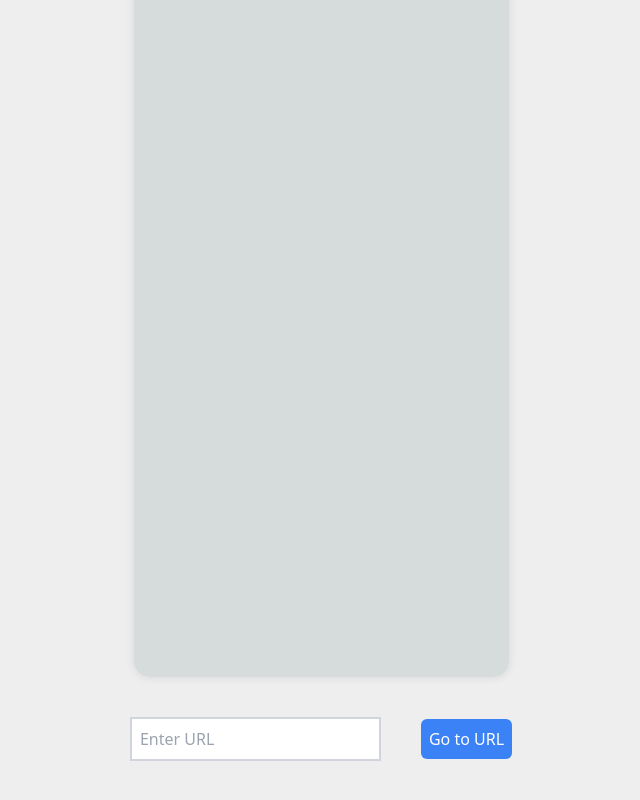
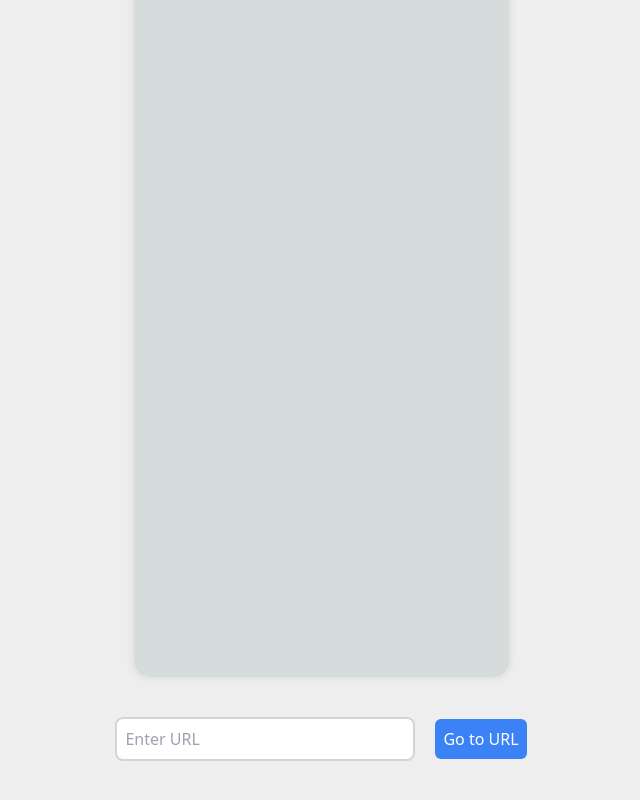
Before and after one commit to small-tou/mobiview, a Next.js app: page / in a window 1280 px wide. Shown: the part 196-996 px from the top of the page, without its empty margins (319-959 px from the left). Built offline with nearby package versions, Linux system fonts and the light colour scheme.

Commit message:
Remove sandbox

```diff
--- a/src/pages/index.tsx
+++ b/src/pages/index.tsx
@@ -72,16 +72,19 @@ export default function Home() {
             boxShadow: '0 0 10px rgba(0,0,0,0.1)',
             overflow: 'hidden',
           }}
-          sandbox="allow-same-origin allow-scripts allow-popups allow-forms"
         ></iframe>
       )}
 
-      <div className="flex flex-row items-center justify-center p-10 gap-10">
+      <div className="flex flex-row items-center justify-center p-10 gap-5">
         <input
           type="text"
           className="border-2 border-gray-300 p-2"
           onChange={(e) => {
             setNewURL(e.target.value);
+          }}
+          style={{
+            width: '300px',
+            borderRadius: '8px',
           }}
           placeholder="Enter URL"
         />
```
